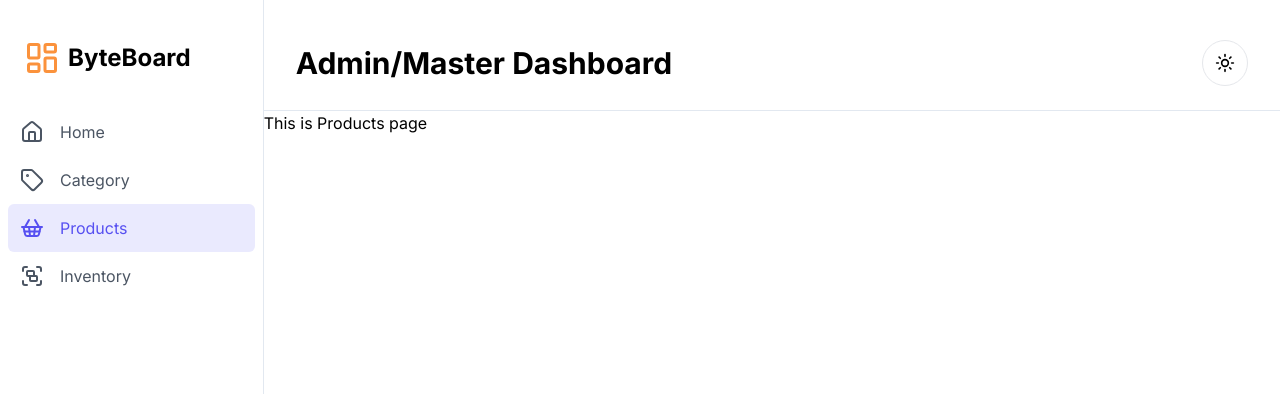
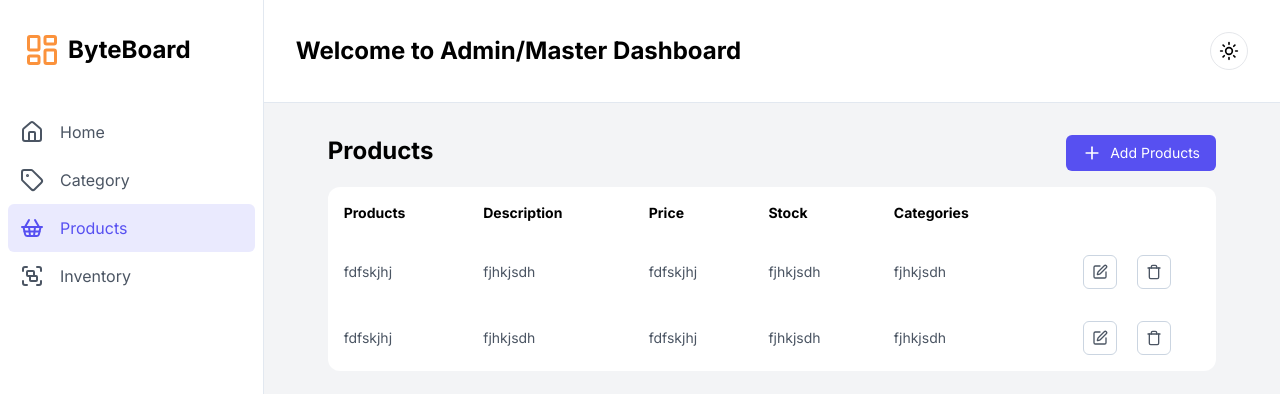
Before and after one commit to sayantan-paul-007/role-based-access-dashboard, a Next.js app: page /dashboard/products in a window 1280 px wide. Shown: the top 394 px of the page. Built offline with nearby package versions, Linux system fonts and the light colour scheme.

Commit message:
Done for Day 2

```diff
--- a/app/dashboard/category/page.tsx
+++ b/app/dashboard/category/page.tsx
@@ -1,5 +1,56 @@
+import { DeleteIcon, EditIcon, Plus, Trash } from "lucide-react";
+
 export default function Category(){
     return(
-        <h1>This is Category page</h1>
+       <main className="px-16 pt-4 bg-background dark:bg-dark-background h-full">
+        <div className=" flex justify-between py-4">
+        <h2 className="text-2xl font-bold">Category</h2>
+        <button className="rounded-md flex items-center bg-accent px-4 py-2 gap-2 text-sm text-white">
+            <span><Plus size={20} /></span> Add Category
+        </button>
+        </div>
+        <table className="hidden md:table bg-foreground dark:bg-dark-foreground  rounded-xl w-full ">
+            <thead className=" text-left text-sm font-normal">
+                <tr>
+                    <th scope="col" className="p-4 w-fit whitespace-nowrap ">Products</th>
+                    <th scope="col" className="p-4 w-fit whitespace-nowrap ">Description</th>
+
+                    <th scope="col" className="p-4 w-fit whitespace-nowrap "></th>
+                </tr>
+            </thead>
+            <tbody className="w-full border-b text-textPrimary dark:text-dark-textPrimary border-red-100 py-3 text-sm last-of-type:border-none [&:first-child>td:first-child]:rounded-tl-lg [&:first-child>td:last-child]:rounded-tr-lg [&:last-child>td:first-child]:rounded-bl-lg [&:last-child>td:last-child]:rounded-br-lg"
+                >
+                <tr>
+                    <td className="p-4 w-fit whitespace-nowrap">fdfskjhj</td>
+                    <td className="p-4 w-fit whitespace-nowrap">fjhkjsdh</td>
+                    <td className="p-4 flex flex-row gap-5 justify-center whitespace-nowrap">
+                    <button className="border border-slate-300 dark:border-gray-600 p-2 rounded-md">
+                        <EditIcon size={16}/>
+                    </button>
+                    <button className="border border-slate-300 dark:border-gray-600 p-2 rounded-md">
+                            <Trash size={16} />
+                    </button>
+
+
+                    </td>
+                </tr>
+                <tr>
+                    <td className="p-4 w-fit whitespace-nowrap">fdfskjhj</td>
+                    <td className="p-4 w-fit whitespace-nowrap">fjhkjsdh</td>
+                    <td className="p-4 flex flex-row gap-5 justify-center whitespace-nowrap">
+                    <button className="border border-slate-300 dark:border-gray-600 p-2 rounded-md">
+                        <EditIcon size={16}/>
+                    </button>
+                    <button className="border border-slate-300 dark:border-gray-600 p-2 rounded-md">
+                            <Trash size={16} />
+                    </button>
+
+
+                    </td>
+                </tr>
+            </tbody>
+
+        </table>
+        </main>
     )
 }
--- a/app/dashboard/inventory/page.tsx
+++ b/app/dashboard/inventory/page.tsx
@@ -1,5 +1,49 @@
+import { DeleteIcon, EditIcon, Plus, Trash } from "lucide-react";
 export default function Inventory(){
     return(
-        <h1>This is Inventory page</h1>
+       <main className="px-16 pt-4 bg-background dark:bg-dark-background h-full">
+        <div className=" flex justify-between py-4">
+        <h2 className="text-2xl font-bold">Inventory</h2>
+        </div>
+        <table className="hidden md:table bg-foreground dark:bg-dark-foreground  rounded-xl w-full ">
+            <thead className=" text-left text-sm font-normal">
+                <tr>
+                    <th scope="col" className="p-4 w-fit whitespace-nowrap ">Products</th>
+                    <th scope="col" className="p-4 w-fit whitespace-nowrap ">Available</th>
+                    <th scope="col" className="p-4 w-fit whitespace-nowrap ">Sold</th>
+                    <th scope="col" className="p-4 w-fit whitespace-nowrap "></th>
+                </tr>
+            </thead>
+            <tbody className="w-full border-b text-textPrimary dark:text-dark-textPrimary border-red-100 py-3 text-sm last-of-type:border-none [&:first-child>td:first-child]:rounded-tl-lg [&:first-child>td:last-child]:rounded-tr-lg [&:last-child>td:first-child]:rounded-bl-lg [&:last-child>td:last-child]:rounded-br-lg"
+                >
+                <tr>
+                    <td className="p-4 w-fit whitespace-nowrap">fdfskjhj</td>
+                    <td className="p-4 w-fit whitespace-nowrap">fjhkjsdh</td>
+                    <td className="p-4 w-fit whitespace-nowrap">fdfskjhj</td>
+                    <td className="p-4 flex flex-row gap-5 justify-center whitespace-nowrap">
+                    <button className="border border-slate-300 dark:border-gray-600 p-2 rounded-md">
+                        <EditIcon size={16}/>
+                    </button>
+
+
+
+                    </td>
+                </tr>
+                <tr>
+                    <td className="p-4 w-fit whitespace-nowrap">fdfskjhj</td>
+                    <td className="p-4 w-fit whitespace-nowrap">fjhkjsdh</td>
+                    <td className="p-4 w-fit whitespace-nowrap">fdfskjhj</td>
+                    <td className="p-4 flex flex-row gap-5 justify-center whitespace-nowrap">
+                    <button className="border border-slate-300 dark:border-gray-600 p-2 rounded-md">
+                        <EditIcon size={16}/>
+                    </button>
+
+
+                    </td>
+                </tr>
+            </tbody>
+
+        </table>
+        </main>
     )
 }
--- /dev/null
+++ b/app/dashboard/products/create/page.tsx
@@ -0,0 +1,9 @@
+import Form from "@/components/products/create-form";
+
+export default function Page(){
+    return(
+        <main>
+            <Form/>
+        </main>
+    )
+}
--- a/app/dashboard/products/page.tsx
+++ b/app/dashboard/products/page.tsx
@@ -1,5 +1,65 @@
+import { DeleteIcon, EditIcon, Plus, Trash } from "lucide-react";
+import Link from "next/link";
 export default function Products(){
     return(
-        <h1>This is Products page</h1>
+ <main className="px-16 pt-4 bg-background dark:bg-dark-background h-full">
+        <div className=" flex justify-between py-4">
+        <h2 className="text-2xl font-bold">Products</h2>
+        <Link href='/dashboard/products/create'>
+        <button className="rounded-md flex items-center bg-accent px-4 py-2 gap-2 text-sm text-white">
+            <span><Plus size={20} /></span> Add Products
+        </button></Link>
+        </div>
+        <table className="hidden md:table bg-foreground dark:bg-dark-foreground  rounded-xl w-full ">
+            <thead className=" text-left text-sm font-normal">
+                <tr>
+                    <th scope="col" className="p-4 w-fit whitespace-nowrap ">Products</th>
+                    <th scope="col" className="p-4 w-fit whitespace-nowrap ">Description</th>
+                    <th scope="col" className="p-4 w-fit whitespace-nowrap ">Price</th>
+                    <th scope="col" className="p-4 w-fit whitespace-nowrap ">Stock</th>
+                    <th scope="col" className="p-4 w-fit whitespace-nowrap ">Categories</th>
+                    <th scope="col" className="p-4 w-fit whitespace-nowrap "></th>
+                </tr>
+            </thead>
+            <tbody className="w-full border-b text-textPrimary dark:text-dark-textPrimary border-red-100 py-3 text-sm last-of-type:border-none [&:first-child>td:first-child]:rounded-tl-lg [&:first-child>td:last-child]:rounded-tr-lg [&:last-child>td:first-child]:rounded-bl-lg [&:last-child>td:last-child]:rounded-br-lg"
+                >
+                <tr>
+                    <td className="p-4 w-fit whitespace-nowrap">fdfskjhj</td>
+                    <td className="p-4 w-fit whitespace-nowrap">fjhkjsdh</td>
+                    <td className="p-4 w-fit whitespace-nowrap">fdfskjhj</td>
+                    <td className="p-4 w-fit whitespace-nowrap">fjhkjsdh</td>
+                    <td className="p-4 w-fit whitespace-nowrap">fjhkjsdh</td>
+                    <td className="p-4 flex flex-row gap-5 justify-center whitespace-nowrap">
+                    <button className="border border-slate-300 dark:border-gray-600 p-2 rounded-md">
+                        <EditIcon size={16}/>
+                    </button>
+                    <button className="border border-slate-300 dark:border-gray-600 p-2 rounded-md">
+                            <Trash size={16} />
+                    </button>
+
+
+                    </td>
+                </tr>
+                <tr>
+                    <td className="p-4 w-fit whitespace-nowrap">fdfskjhj</td>
+                    <td className="p-4 w-fit whitespace-nowrap">fjhkjsdh</td>
+                    <td className="p-4 w-fit whitespace-nowrap">fdfskjhj</td>
+                    <td className="p-4 w-fit whitespace-nowrap">fjhkjsdh</td>
+                    <td className="p-4 w-fit whitespace-nowrap">fjhkjsdh</td>
+                    <td className="p-4 flex flex-row gap-5 justify-center whitespace-nowrap">
+                    <button className="border border-slate-300 dark:border-gray-600 p-2 rounded-md">
+                        <EditIcon size={16}/>
+                    </button>
+                    <button className="border border-slate-300 dark:border-gray-600 p-2 rounded-md">
+                            <Trash size={16} />
+                    </button>
+
+
+                    </td>
+                </tr>
+            </tbody>
+
+        </table>
+        </main>
     )
 }
--- a/components/header.tsx
+++ b/components/header.tsx
@@ -2,13 +2,13 @@ import Themetoggle from "./theme-toggle";
 
 export default function Header(){
     return(
-        <div className="px-8 pt-4 flex flex-row justify-between items-center w-full border-b bg-foreground dark:bg-dark-foreground border-slate-200">
-           <div className="flex flex-row  justify-between items-center w-full py-6 ">
+        <div className="px-8  flex flex-row justify-between items-center w-full border-b bg-foreground dark:bg-dark-foreground border-slate-200 dark:border-gray-800">
+           <div className="flex flex-row  justify-between items-center w-full py-8">
 
 
 
             <div>
-                <h1 className="text-3xl font-bold ">Admin/Master Dashboard</h1>
+                <h1 className="text-2xl font-bold ">Welcome to Admin/Master Dashboard</h1>
             </div>
             <div>
                 <Themetoggle />
--- a/components/logo.tsx
+++ b/components/logo.tsx
@@ -2,7 +2,7 @@ import { LayoutDashboard } from "lucide-react";
 
 export default function Logo(){
     return(
-        <div className="flex flex-row items-center gap-2 px-4 py-6">
+        <div className="flex flex-row items-center gap-2 px-4 py-8">
             <LayoutDashboard size={36} className="text-orange-400" />
             <p className="text-2xl font-bold">ByteBoard</p>
 
--- /dev/null
+++ b/components/products/create-form.tsx
@@ -0,0 +1,7 @@
+export default function Form(){
+    return(
+        <form action="#">
+            <div>flsdjflksjdklfj</div>
+        </form>
+    )
+}
--- a/components/sidebar.tsx
+++ b/components/sidebar.tsx
@@ -3,7 +3,7 @@ import Navlinks from "./navlinks";
 
 export default function Sidebar(){
     return(
-        <aside className="border-r border-slate-200 dark:border-gray-800 flex h-screen flex-col gap-2 py-4 md:px-2 bg-foreground dark:bg-dark-foreground ">
+        <aside className="border-r border-slate-200 dark:border-gray-800 flex h-screen flex-col gap-2 md:px-2 bg-foreground dark:bg-dark-foreground">
           <div className="flex pr-12 justify-self-start" >
             <Logo />
           </div>
--- a/components/theme-toggle.tsx
+++ b/components/theme-toggle.tsx
@@ -12,7 +12,7 @@ const { theme, setTheme } = useTheme();
   return (
    <>
    {mounted && (
-        <button className="border p-3 rounded-full" onClick={() => setTheme(theme === 'light' ? 'dark' : 'light')}>
+        <button className="border p-2 rounded-full" onClick={() => setTheme(theme === 'light' ? 'dark' : 'light')}>
           {theme === 'light' ? (
             <Moon size={20}  />
           ) : (
```
